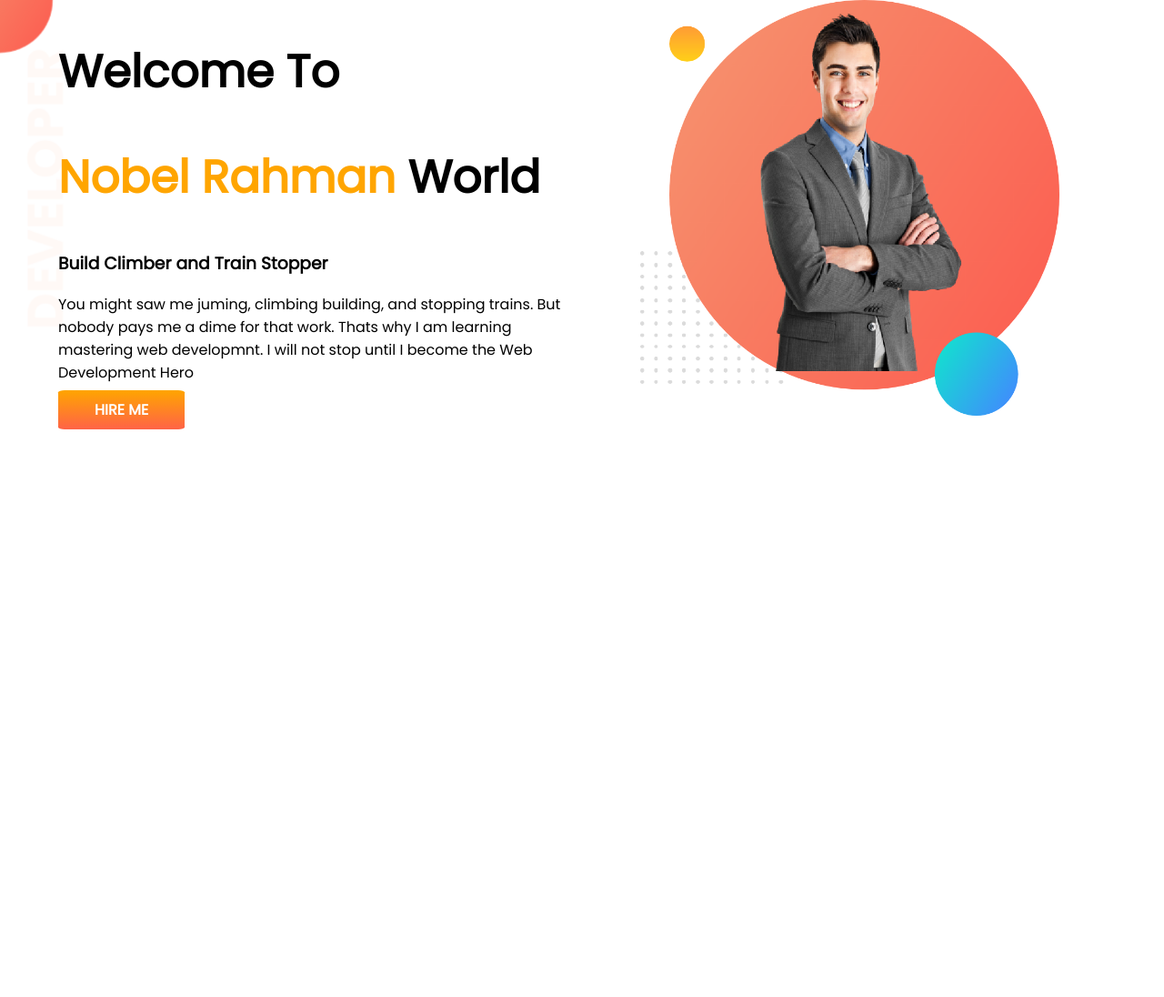
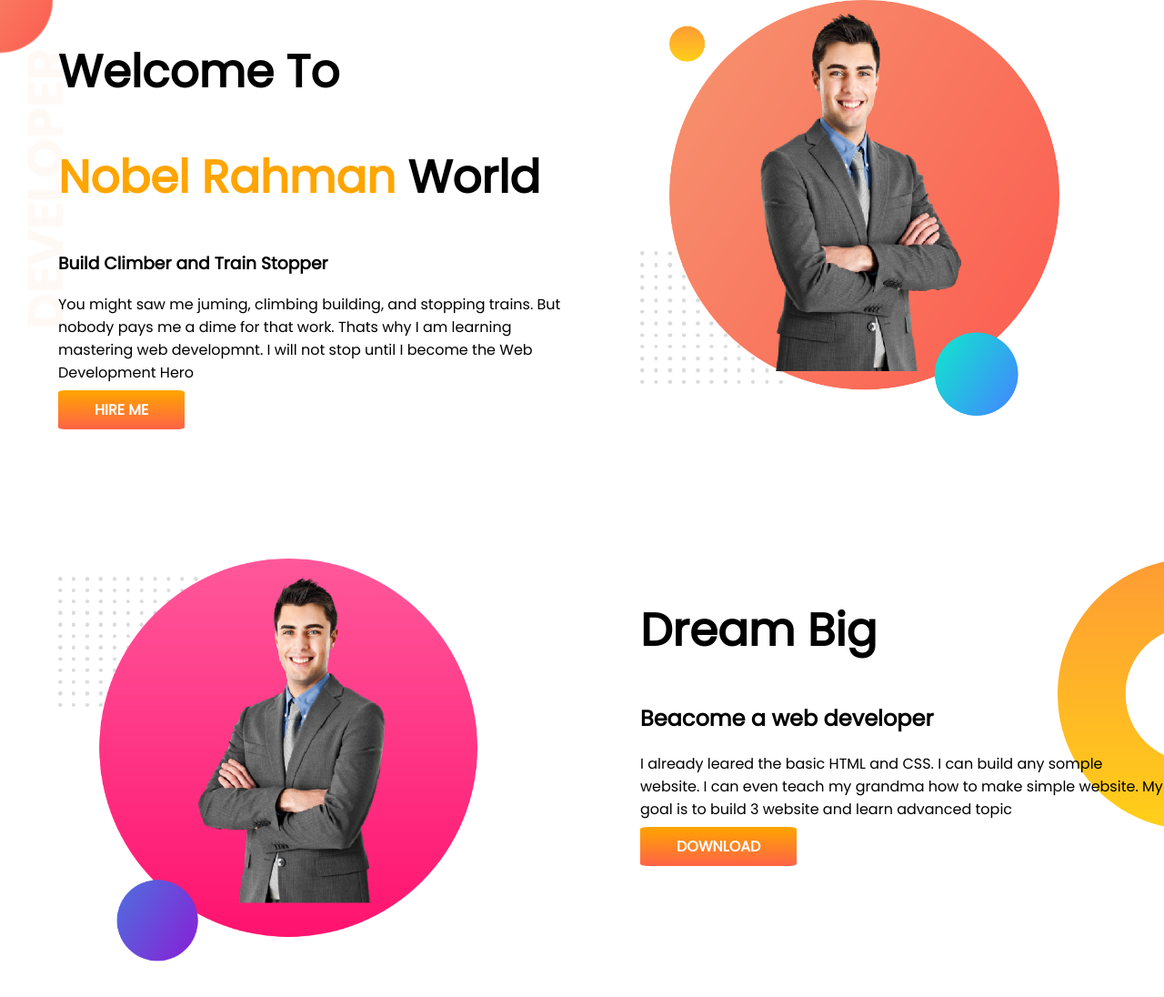
Before and after one commit to Md-kamruzzaman-nobel/developer-portfolio, a plain HTML site: page index.html in a window 1280 px wide. Shown: the whole page at 91% size. Before the commit the page ends 800 px from the top, so only its background shows below. Drawn offline with Linux system fonts and the light colour scheme.

Commit message:
moddle section added

```diff
--- a/index.html
+++ b/index.html
@@ -22,12 +22,25 @@
         why I am learning mastering web developmnt. I will not stop until I become the Web Development Hero</p>
       <a class="link-button" target="_blank" href="https://www.linkedin.com/in/md-kamruzzaman-nobel/">HIRE ME</a>
     </div>
-
     <div class="half-width">
       <img src="images/Pic-1.png" alt="">
     </div>
+</section>
 
-  </section>
+<section class="dream-big">
+
+  <div class="half-width">
+    <img src="images/Pic-2.png" alt="">
+  </div>
+
+  <div class="half-width">
+    <h1>Dream Big</h1>
+    <h2>Beacome a web developer</h2>
+    <p>I already leared the basic HTML and CSS. I can build any somple website. I can even teach my grandma how to make simple website. My goal is to build 3 website and learn advanced topic</p>
+    <a class="link-button" target="_blank" href="https://www.linkedin.com/in/md-kamruzzaman-nobel/">DOWNLOAD</a>
+  </div>
+
+
 
 
 
--- a/style.css
+++ b/style.css
@@ -10,6 +10,7 @@ h1{
 }
 section{
   display: flex;
+  margin-bottom: 150px;
 }
 .half-width{
   width: 50%;
@@ -31,3 +32,8 @@ section{
   background-repeat: no-repeat;
 
 }
+.dream-big{
+  background-image: url(images/dream-bg.png);
+  background-repeat: no-repeat;
+  background-position-x: right;
+}
```
